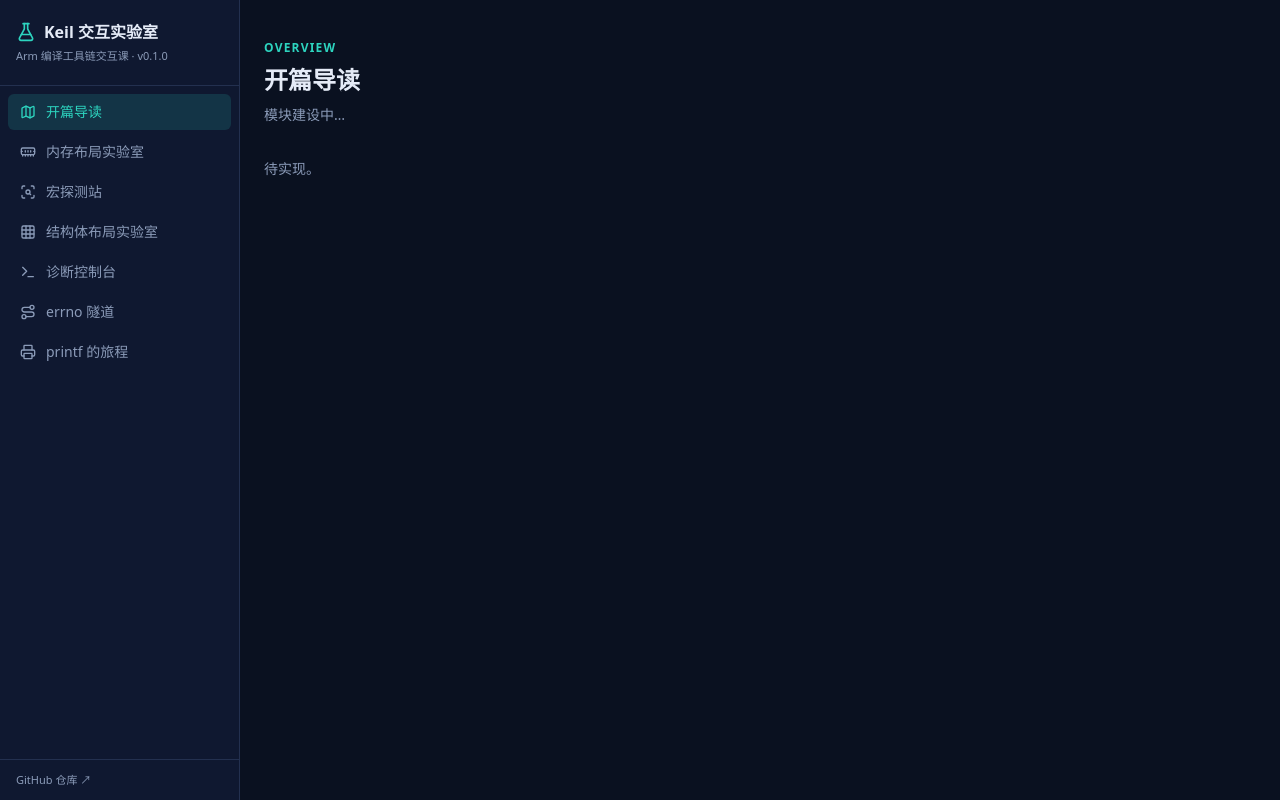
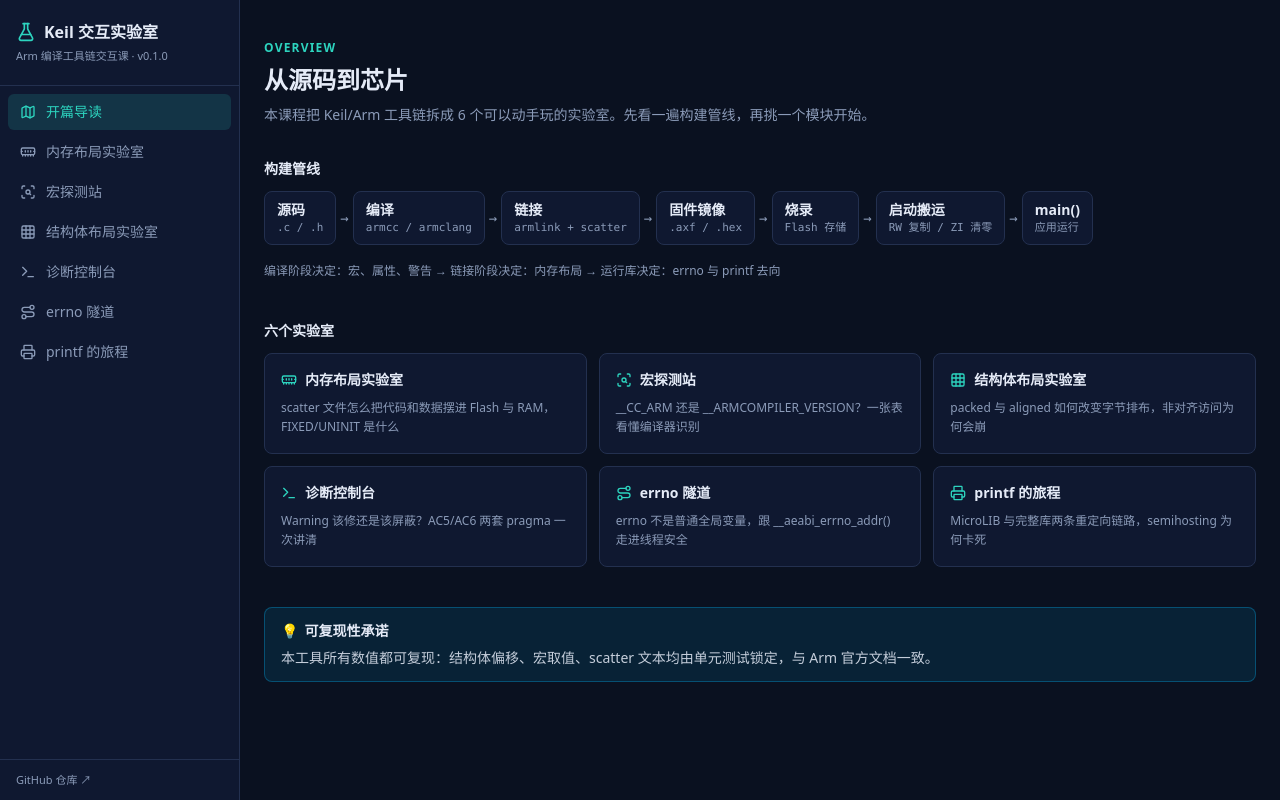
Before and after one commit to loogg/tool-keil-lab, a React (Vite) app: page / in a window 1280 px wide. Built offline with nearby package versions, Linux system fonts and the light colour scheme.

Commit message:
feat: intro module with build pipeline diagram

```diff
--- /dev/null
+++ b/src/components/PipelineDiagram.jsx
@@ -0,0 +1,52 @@
+import { Fragment } from 'react'
+
+const STAGES = [
+  { id: 'source', label: '源码', sub: '.c / .h' },
+  { id: 'compile', label: '编译', sub: 'armcc / armclang', moduleId: 'macros' },
+  { id: 'link', label: '链接', sub: 'armlink + scatter', moduleId: 'memory' },
+  { id: 'image', label: '固件镜像', sub: '.axf / .hex' },
+  { id: 'flash', label: '烧录', sub: 'Flash 存储' },
+  { id: 'startup', label: '启动搬运', sub: 'RW 复制 / ZI 清零', moduleId: 'memory' },
+  { id: 'main', label: 'main()', sub: '应用运行' },
+]
+
+const CARD_CLS = 'rounded-lg border border-line bg-panel px-3 py-2'
+
+export default function PipelineDiagram({ onNavigate = () => {} }) {
+  return (
+    <div>
+      <div className="flex flex-wrap items-center gap-y-4">
+        {STAGES.map((stage, i) => (
+          <Fragment key={stage.id}>
+            {i > 0 && (
+              <span aria-hidden="true" className="px-1 font-mono text-sm text-muted">
+                →
+              </span>
+            )}
+            {stage.moduleId ? (
+              <button
+                type="button"
+                onClick={() => onNavigate(stage.moduleId)}
+                className={`group relative ${CARD_CLS} text-left transition-all hover:-translate-y-0.5 hover:ring-1 hover:ring-accent`}
+              >
+                <span className="block text-sm font-bold text-ink">{stage.label}</span>
+                <span className="block font-mono text-[11px] text-muted">{stage.sub}</span>
+                <span className="absolute -top-2.5 right-1 rounded bg-accent px-1.5 py-px text-[10px] font-semibold text-bg opacity-0 transition-opacity group-hover:opacity-100">
+                  进入模块
+                </span>
+              </button>
+            ) : (
+              <div className={CARD_CLS}>
+                <div className="text-sm font-bold text-ink">{stage.label}</div>
+                <div className="font-mono text-[11px] text-muted">{stage.sub}</div>
+              </div>
+            )}
+          </Fragment>
+        ))}
+      </div>
+      <p className="mt-4 text-xs leading-relaxed text-muted">
+        编译阶段决定：宏、属性、警告 → 链接阶段决定：内存布局 → 运行库决定：errno 与 printf 去向
+      </p>
+    </div>
+  )
+}
--- a/src/modules/IntroModule.jsx
+++ b/src/modules/IntroModule.jsx
@@ -1,9 +1,83 @@
+import { MemoryStick, ScanSearch, Grid3x3, Terminal, Route, Printer } from 'lucide-react'
 import ModuleShell from '../components/ModuleShell'
+import PipelineDiagram from '../components/PipelineDiagram'
+import Callout from '../components/Callout'
 
-export default function IntroModule() {
+const LABS = [
+  {
+    id: 'memory',
+    title: '内存布局实验室',
+    icon: MemoryStick,
+    desc: 'scatter 文件怎么把代码和数据摆进 Flash 与 RAM，FIXED/UNINIT 是什么',
+  },
+  {
+    id: 'macros',
+    title: '宏探测站',
+    icon: ScanSearch,
+    desc: '__CC_ARM 还是 __ARMCOMPILER_VERSION？一张表看懂编译器识别',
+  },
+  {
+    id: 'structs',
+    title: '结构体布局实验室',
+    icon: Grid3x3,
+    desc: 'packed 与 aligned 如何改变字节排布，非对齐访问为何会崩',
+  },
+  {
+    id: 'diagnostics',
+    title: '诊断控制台',
+    icon: Terminal,
+    desc: 'Warning 该修还是该屏蔽？AC5/AC6 两套 pragma 一次讲清',
+  },
+  {
+    id: 'errno',
+    title: 'errno 隧道',
+    icon: Route,
+    desc: 'errno 不是普通全局变量，跟 __aeabi_errno_addr() 走进线程安全',
+  },
+  {
+    id: 'printf',
+    title: 'printf 的旅程',
+    icon: Printer,
+    desc: 'MicroLIB 与完整库两条重定向链路，semihosting 为何卡死',
+  },
+]
+
+export default function IntroModule({ onNavigate = () => {} }) {
   return (
-    <ModuleShell kicker="Overview" title="开篇导读" subtitle="模块建设中…">
-      <p className="text-sm text-muted">待实现。</p>
+    <ModuleShell
+      kicker="Overview"
+      title="从源码到芯片"
+      subtitle="本课程把 Keil/Arm 工具链拆成 6 个可以动手玩的实验室。先看一遍构建管线，再挑一个模块开始。"
+    >
+      <section>
+        <h3 className="mb-3 text-sm font-semibold text-ink">构建管线</h3>
+        <PipelineDiagram onNavigate={onNavigate} />
+      </section>
+      <section>
+        <h3 className="mb-3 text-sm font-semibold text-ink">六个实验室</h3>
+        <div className="grid grid-cols-2 gap-3 lg:grid-cols-3">
+          {LABS.map((lab) => {
+            const Icon = lab.icon
+            return (
+              <button
+                key={lab.id}
+                type="button"
+                onClick={() => onNavigate(lab.id)}
+                className="flex flex-col items-start gap-2 rounded-lg border border-line bg-panel p-4 text-left transition-all hover:-translate-y-0.5 hover:ring-1 hover:ring-accent"
+              >
+                <span className="flex items-center gap-2">
+                  <Icon size={16} className="text-accent" />
+                  <span className="text-sm font-bold text-ink">{lab.title}</span>
+                </span>
+                <span className="text-xs leading-relaxed text-muted">{lab.desc}</span>
+              </button>
+            )
+          })}
+        </div>
+      </section>
+      <Callout tone="tip" title="可复现性承诺">
+        本工具所有数值都可复现：结构体偏移、宏取值、scatter 文本均由单元测试锁定，与 Arm 官方文档一致。
+      </Callout>
     </ModuleShell>
   )
 }
```
